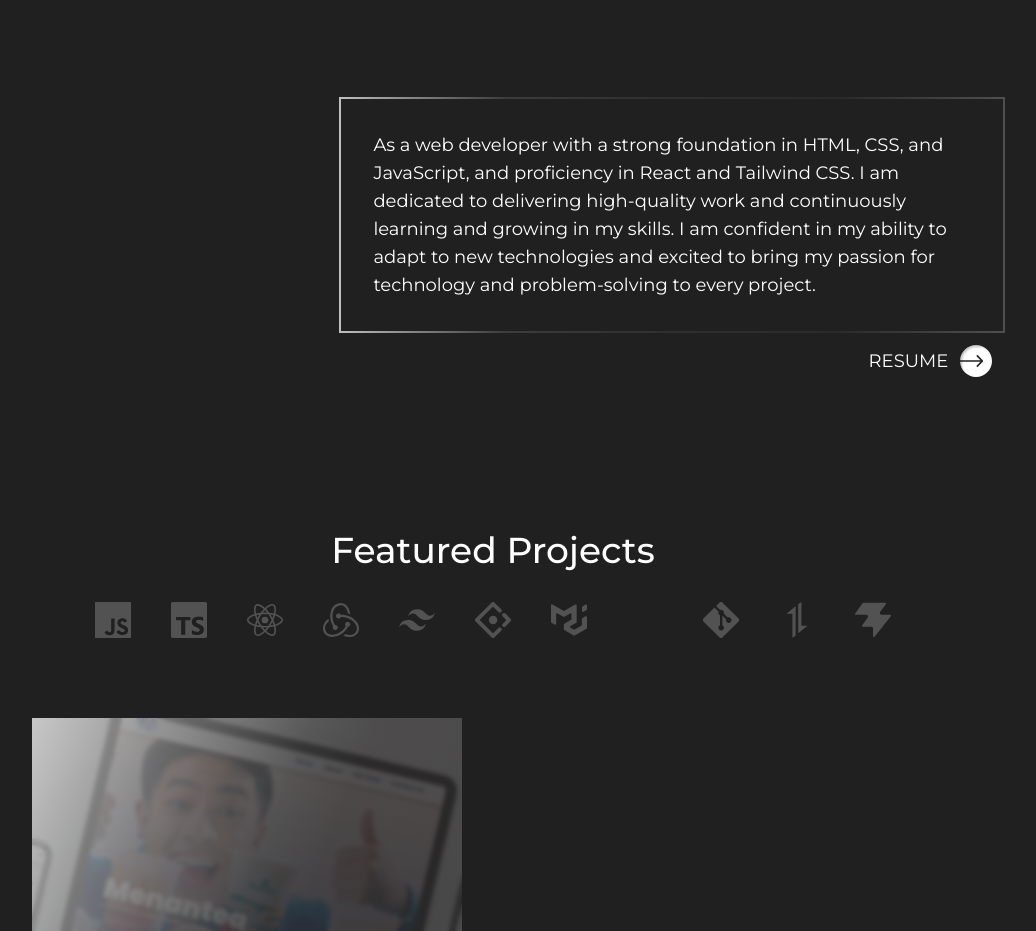
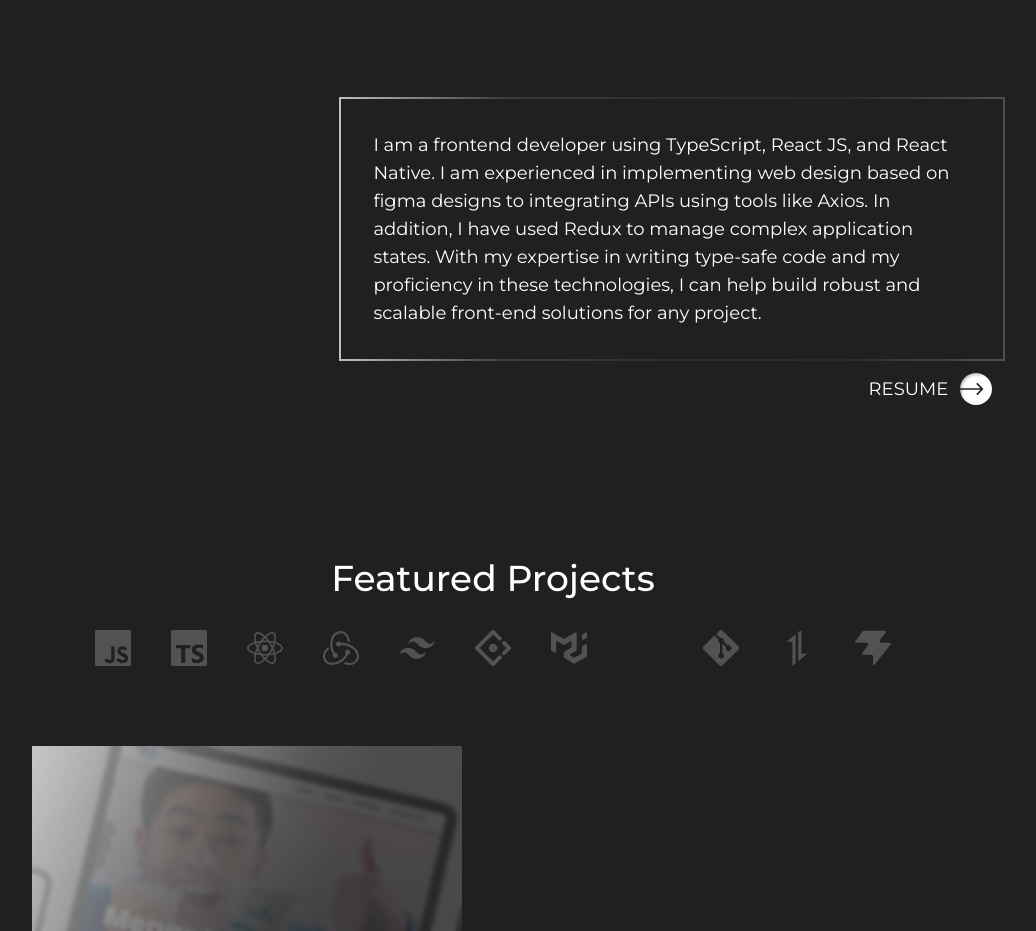
Before and after one commit to anasfirly20/portfolio-fe, a React (Vite) app: page / in a window 1280 px wide. Shown: the part 780-1711 px from the top of the page, without its empty margins (147-1183 px from the left). Built offline with nearby package versions, Linux system fonts and the light colour scheme; some icons are missing.

Commit message:
updating aboutSection

```diff
--- a/src/contents/AboutSection.tsx
+++ b/src/contents/AboutSection.tsx
@@ -1,11 +1,10 @@
 import React from "react";
 import { ReactComponent as ArrowSvg } from "../assets/arrow.svg";
-import pdf from "../documents/resume.pdf";
+import resumePdf from "../documents/Anasfirly_Resume_EN.pdf";
 
-const AboutSection = () : React.JSX.Element => {
-
+const AboutSection = (): React.JSX.Element => {
   const openPdf = (): void => {
-    window.open(pdf);
+    window.open(resumePdf);
   };
 
   return (
@@ -15,12 +14,13 @@ const AboutSection = () : React.JSX.Element => {
     >
       <div className="border-2 w-full p-4 lg:w-[65%] lg:p-8 border-gradient-about">
         <p className="whitespace-pre-line">
-          As a web developer with a strong foundation in HTML, CSS, and
-          JavaScript, and proficiency in React and Tailwind CSS. I am dedicated
-          to delivering high-quality work and continuously learning and growing
-          in my skills. I am confident in my ability to adapt to new
-          technologies and excited to bring my passion for technology and
-          problem-solving to every project.
+          I am a frontend developer using TypeScript, React JS, and React
+          Native. I am experienced in implementing web design based on figma
+          designs to integrating APIs using tools like Axios. In addition, I
+          have used Redux to manage complex application states. With my
+          expertise in writing type-safe code and my proficiency in these
+          technologies, I can help build robust and scalable front-end solutions
+          for any project.
         </p>
       </div>
       <div
```
Also changed, not shown: 1 other file (tests, documents, lock files or other folders).
